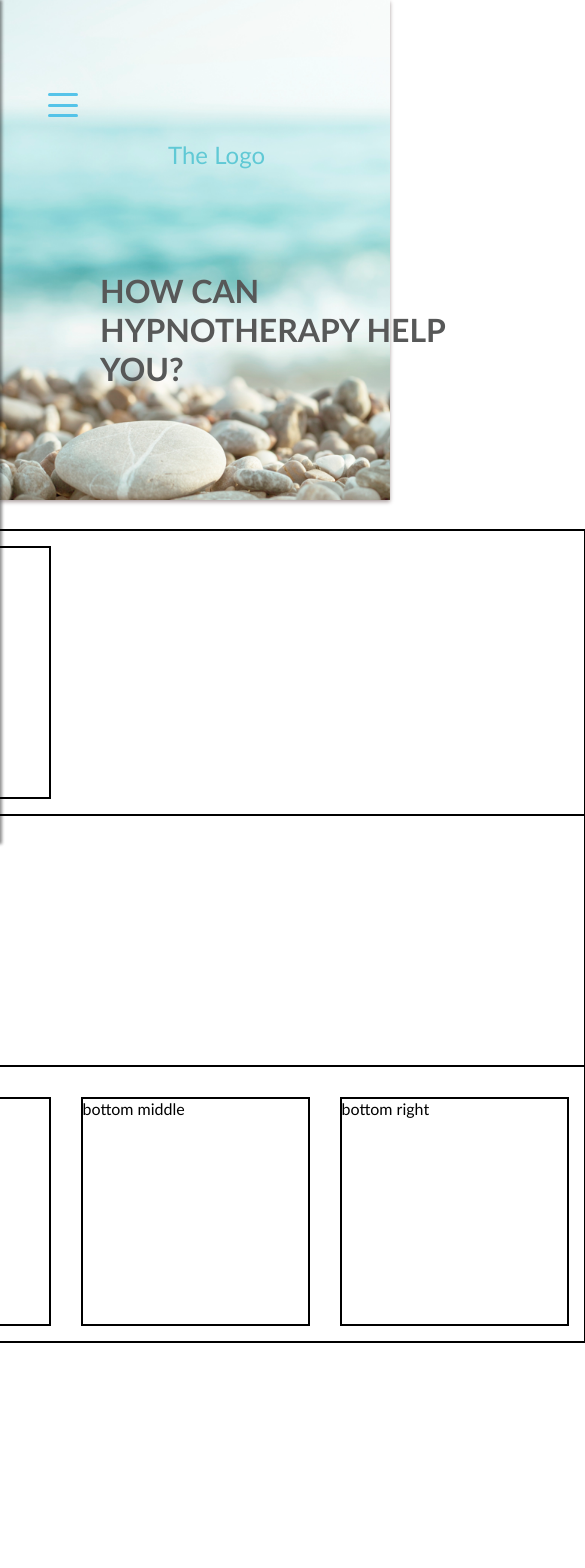
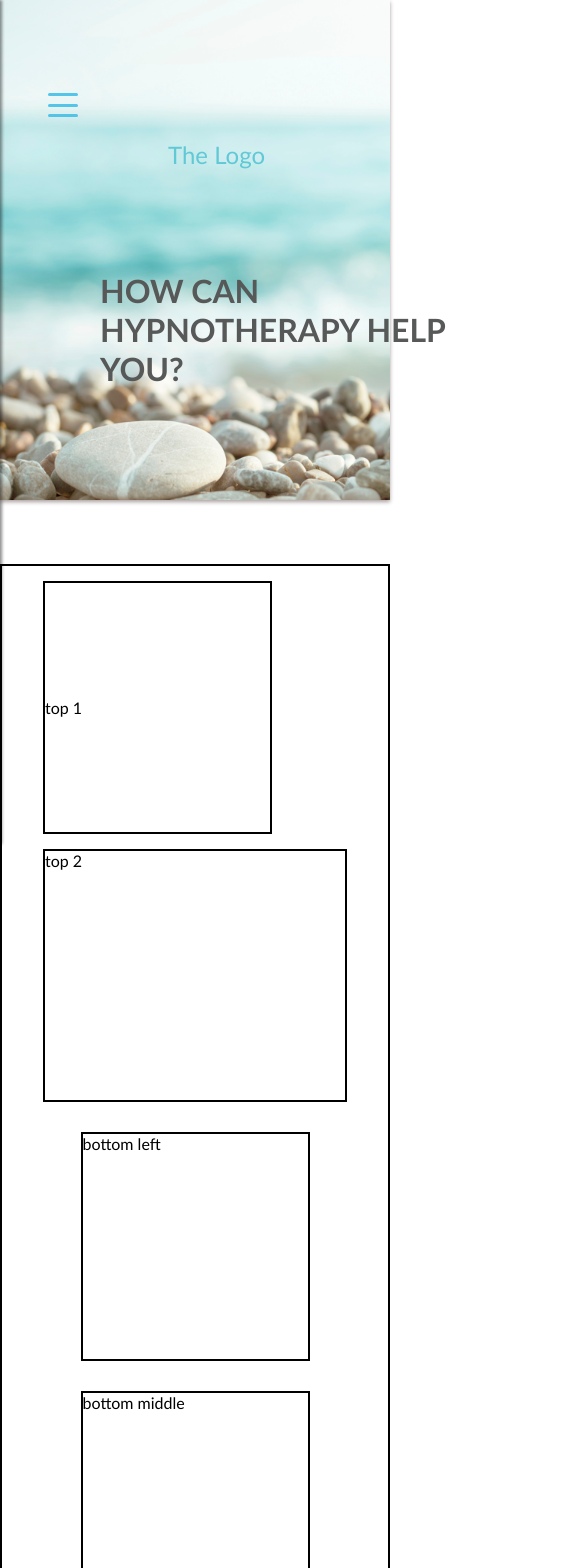
Before and after one commit to leeallen737/hypnotherapywebsite, a React (Create React App) app in the folder aletheaallen/: page / in a window 390 px wide. Shown: the top 1568 px of the page, 585 px wide, since content can reach past the window. Before the commit the page ends 1343 px from the top, so only its background shows below. Built offline with nearby package versions, Linux system fonts and the light colour scheme.

Commit message:
home page responsiveness mostly done

```diff
--- a/aletheaallen/src/App.js
+++ b/aletheaallen/src/App.js
@@ -33,8 +33,8 @@ backdropClickHandler = () => {
        <NavBar drawerClickHandler={this.drawerToggleClickHandler} />
        <SideDrawer show={this.state.sideDrawerOpen}/>
        {backdrop }
-       <main style={{marginTop: '64px'}}><p>This is the page content</p></main>
-       <Home />
+       <main style={{marginTop: '64px'}}><p><Home /></p></main>
+
        </div>
      )
   }
--- a/aletheaallen/src/components/Home/Home.css
+++ b/aletheaallen/src/components/Home/Home.css
@@ -6,12 +6,13 @@ section {
 
 .outside_frame {
   border: 2px solid black;
-  top: 430px;
+  /* top: 430px; */
   position: relative;
   width: 950px;
 }
 
 .top1 {
+  align-content: center;
   margin: 15px;
   width: 225px;
   height: 249px;
@@ -20,9 +21,11 @@ section {
 
 .top2 {
   margin: 15px;
-  width: 100%;
+  display: block;
+  min-width: 300px;;
   height: 249px;
   border: 2px solid black;
+  flex-grow: 1
 }
 
 .bottom {
@@ -56,3 +59,21 @@ section {
     display: flex;
   }
 }
+
+@media screen and (max-width: 575px) {
+  .top {
+    flex-direction: column;
+    align-items: center;
+  }
+
+  .bottom {
+    flex-direction: column;
+  }
+
+  .outside_frame {
+    display: flex;
+    flex-direction: column;
+    align-items: center;
+  }
+
+}
--- a/aletheaallen/src/components/NavBar/NavBar.css
+++ b/aletheaallen/src/components/NavBar/NavBar.css
@@ -4,7 +4,7 @@ body  {
 }
 
 .header {
-  position: fixed;
+  /* position: fixed; */
   background-image: url("../../images/rocks-img.png");
   background-repeat: no-repeat;
   background-size: cover;
@@ -86,7 +86,7 @@ body  {
 
 /* toolbar_logo a */
 .logo a {
-  position: fixed;
+  /* position: fixed; */
   color: rgb(96, 201, 213);
   text-decoration: none;
   font-size: 1.5rem;
@@ -152,7 +152,7 @@ ul.toolbar_navigation_items {
 
 @media (min-width: 769px) {
   .my-heading  {
-    position: fixed;
+    /* position: fixed; */
     top: 250px;
     left: 100px;
     width: 400px;
```
